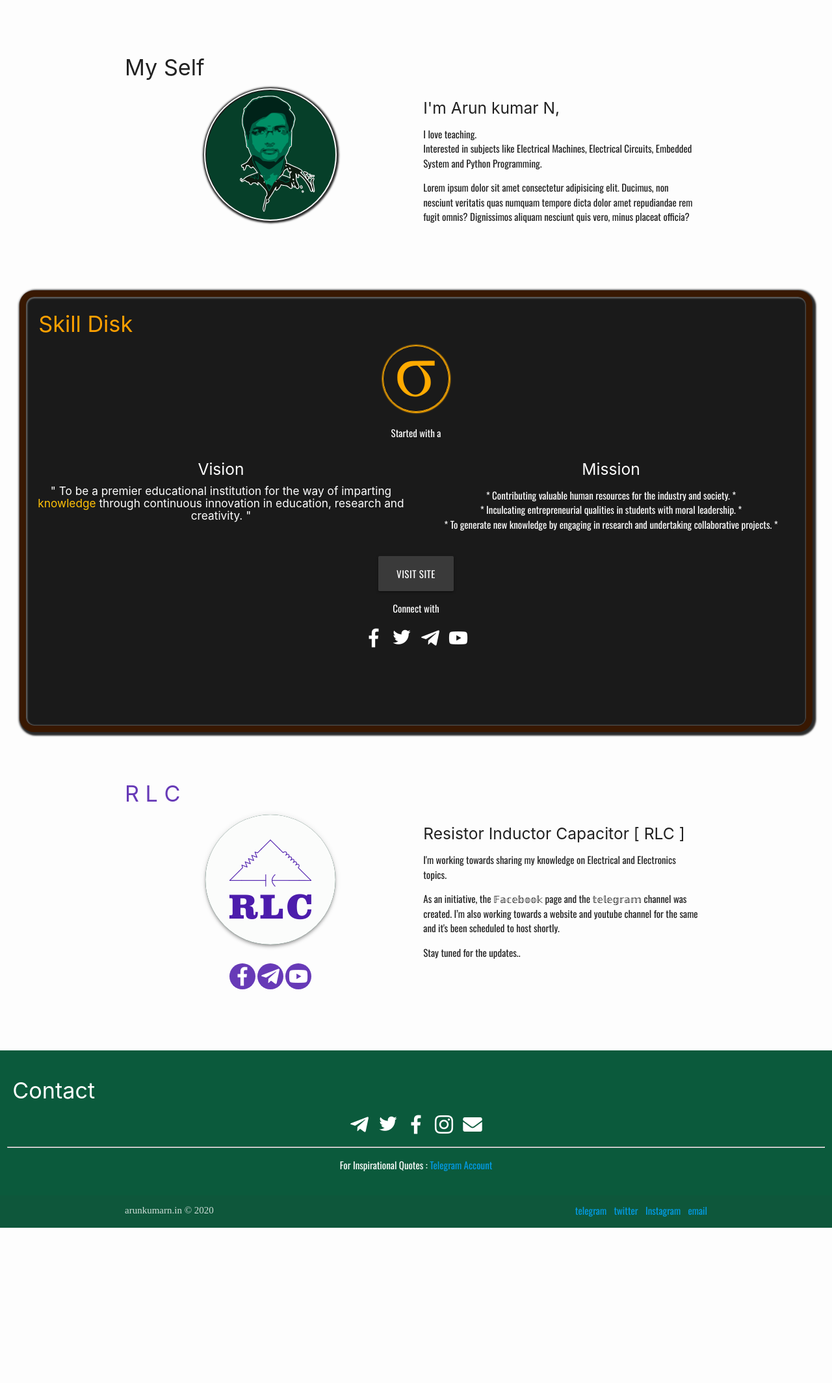
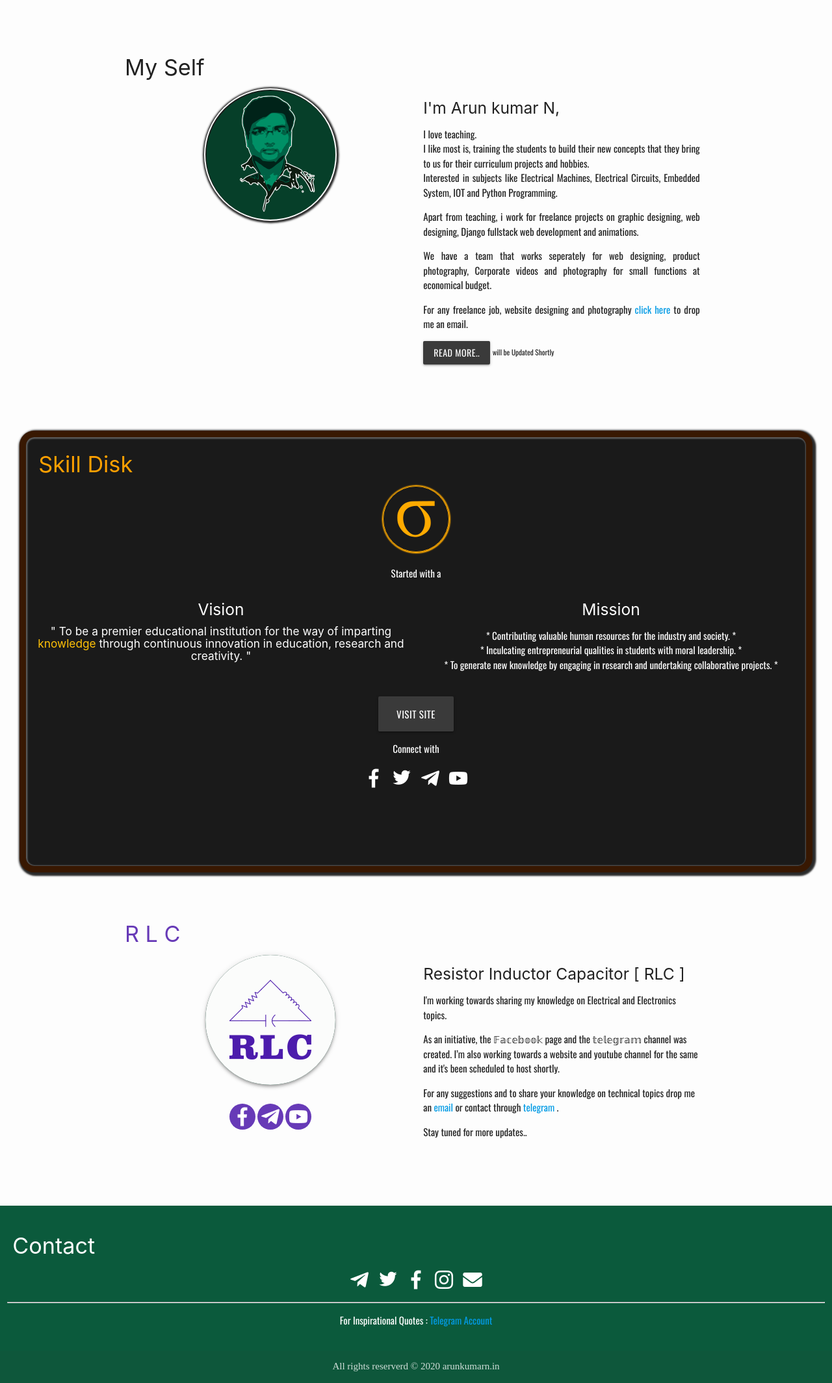
Before and after one commit to arunkumarn-eee/arunkumarn.in, a plain HTML site: page index.html in a window 1280 px wide. Shown: the part 880-3009 px from the top of the page at 65% size. Before the commit the page ends 2770 px from the top, so only its background shows below. Drawn offline with nearby package versions, Linux system fonts and the light colour scheme; a web font is replaced by a local one.

Commit message:
updated index file

```diff
--- a/index.html
+++ b/index.html
@@ -7,6 +7,24 @@
     <link rel="shortcut icon" href="favicon_256.png" type="image/x-icon">
 
     <meta name="theme-color" content="#063f29">
+    <!-- Face Book OG -->
+    <meta property="og:url" content="https://arunkumarn-eee.github.io/arunkumarn.in/" />
+    <meta property="og:type" content="website" />
+    <meta property="og:title" content="Arun kumar N" />
+    <meta property="og:description"
+        content="I love teaching and training the students to build their new concepts that they bring to us." />
+    <meta property="og:image"
+        content="https://arunkumarn-eee.github.io/arunkumarn.in/dist/images/socialMedia/fb_og.png" />
+
+    <meta name="twitter:card" content="summary_large_image">
+    <meta name="twitter:site" content="@arunkumarn_eee">
+    <meta name="twitter:creator" content="@ArunkumarN">
+    <meta name="twitter:title" content="Arun kumar N">
+    <meta name="twitter:description"
+        content="I love teaching and training the students to build their new concepts that they bring to us.">
+    <meta name="twitter:image"
+        content="https://arunkumarn-eee.github.io/arunkumarn.in/dist/images/socialMedia/og_twitter.png">
+
 
     <title>Arun Kumar N</title>
     <link rel="stylesheet" href="dist/css/materialize.min.css">
@@ -40,9 +58,6 @@
 
                     </div>
                     <h5 id="quote_author" class="center amber-text" style="margin-top:0;"></h5>
-
-
-
 
                 </div>
             </div>
@@ -79,17 +94,22 @@
                 <div class="col s12 m6 center">
                     <img class="responsive-img circle z-depth-2 custom arun-img" src="dist/images/arun_green.png">
                 </div>
-                <div class="col s12 m6">
+                <div class="col s12 m6" style="text-align: justify;">
                     <h5>I'm Arun kumar N,</h5>
-                    <p>I love teaching. <br>
-                        Interested in subjects like Electrical Machines, Electrical Circuits, Embedded System and Python
+                    <p>I love teaching. <br> I like most is, training the students to build their new concepts that they
+                        bring to us for their curriculum projects and hobbies. <br>
+                        Interested in subjects like Electrical Machines, Electrical Circuits, Embedded System, IOT and
+                        Python
                         Programming.
                     </p>
-                    <p>Lorem ipsum dolor sit amet consectetur adipisicing elit. Ducimus, non nesciunt veritatis quas
-                        numquam tempore
-                        dicta dolor amet repudiandae rem fugit omnis? Dignissimos aliquam nesciunt quis vero, minus
-                        placeat officia?
+                    <p>Apart from teaching, i work for freelance projects on graphic designing, web designing, Django
+                        fullstack web development and animations.
                     </p>
+                    <p>We have a team that works seperately for web designing, product photography, Corporate videos and
+                        photography for small functions at economical budget.</p>
+                    <p>For any freelance job, website designing and photography <a href="mailto:im@arunkumarn.in">click
+                            here</a> to drop me an email.</p>
+                    <p><a href="#!" class="btn btn-medium">Read More..</a> <small>will be Updated Shortly</small></p>
                 </div>
             </div>
         </div>
@@ -187,7 +207,13 @@
                         also working towards a website and youtube channel for the same and it's been
                         scheduled to host shortly.
                     </p>
-                    <p>Stay tuned for the updates..</p>
+                    <p>For any suggestions and to share your knowledge on technical topics drop me an <a
+                            href="mailto:im@arunkumarn.in">
+                            email
+                        </a> or contact through <a href="https://t.me/rlc_eee" target="_blank">
+                            telegram
+                        </a>.</p>
+                    <p>Stay tuned for more updates..</p>
                 </div>
             </div>
         </div>
@@ -195,9 +221,6 @@
     <br>
     <br>
     <br>
-
-
-
 
 
     <!-- Footer -->
@@ -213,20 +236,22 @@
                     </a>
                     <a href="https://www.youtube.com/channel/UCFH7ZBBoYC5WZWjxIMyjASw?sub_confirmation=1"
                         target="_blank">
-                        <img src="dist/images/socialMedia/twitter.png" class="responsive-img circle " alt="twitter icon">
+                        <img src="dist/images/socialMedia/twitter.png" class="responsive-img circle "
+                            alt="twitter icon">
                     </a>
                     <a href="https://www.facebook.com/RLC.eee/" target="_blank">
                         <img src="dist/images/socialMedia/fb.png" class="responsive-img circle " alt="facebook icon">
                     </a>
                     <a href="https://www.facebook.com/RLC.eee/" target="_blank">
-                        <img src="dist/images/socialMedia/instagram.png" class="responsive-img circle " alt="instagram icon">
+                        <img src="dist/images/socialMedia/instagram.png" class="responsive-img circle "
+                            alt="instagram icon">
                     </a>
-                    <a href="mailto:im@arunkumarn.in" >
+                    <a href="mailto:im@arunkumarn.in">
                         <img src="dist/images/socialMedia/mail.png" class="responsive-img circle " alt="mail icon">
                     </a>
                     <hr>
 
-                    <p>For Inspirational Quotes : <a href="https://t.me/skilldisk_quotes" target="_blank">Telegram Account</a></p>
+                    <p>For Inspirational Quotes : <a href="https://t.me/skilldisk_quotes">Telegram Account</a></p>
                 </div>
             </div>
 
@@ -234,19 +259,11 @@
         <div class="hide-on-med-and-up">
             <br><br><br>
         </div>
+        <div class="footer-copyright hide-on-small-only">
+            <div class="container center">
+                All rights reserverd © 2020 arunkumarn.in
+        </div>
 
-
-        <div class="footer-copyright hide-on-small-only">
-            <div class="container">
-                arunkumarn.in © 2020
-
-                <span class="right amber-text">
-                    <a href="https://t.me/im_arunkumarn" target="_blank">telegram</a>&nbsp;&nbsp;
-                    <a href="https://twitter.com/arunkumarn_eee" target="_blank">twitter</a>&nbsp;&nbsp;
-                    <a href="https://www.instagram.com/arunkumarn.in/" target="_blank">Instagram</a>&nbsp;&nbsp;
-                    <a href="mailto:im@arunkumarn.in">email</a></span>
-            </div>
-        </div>
     </footer>
 
 
```
